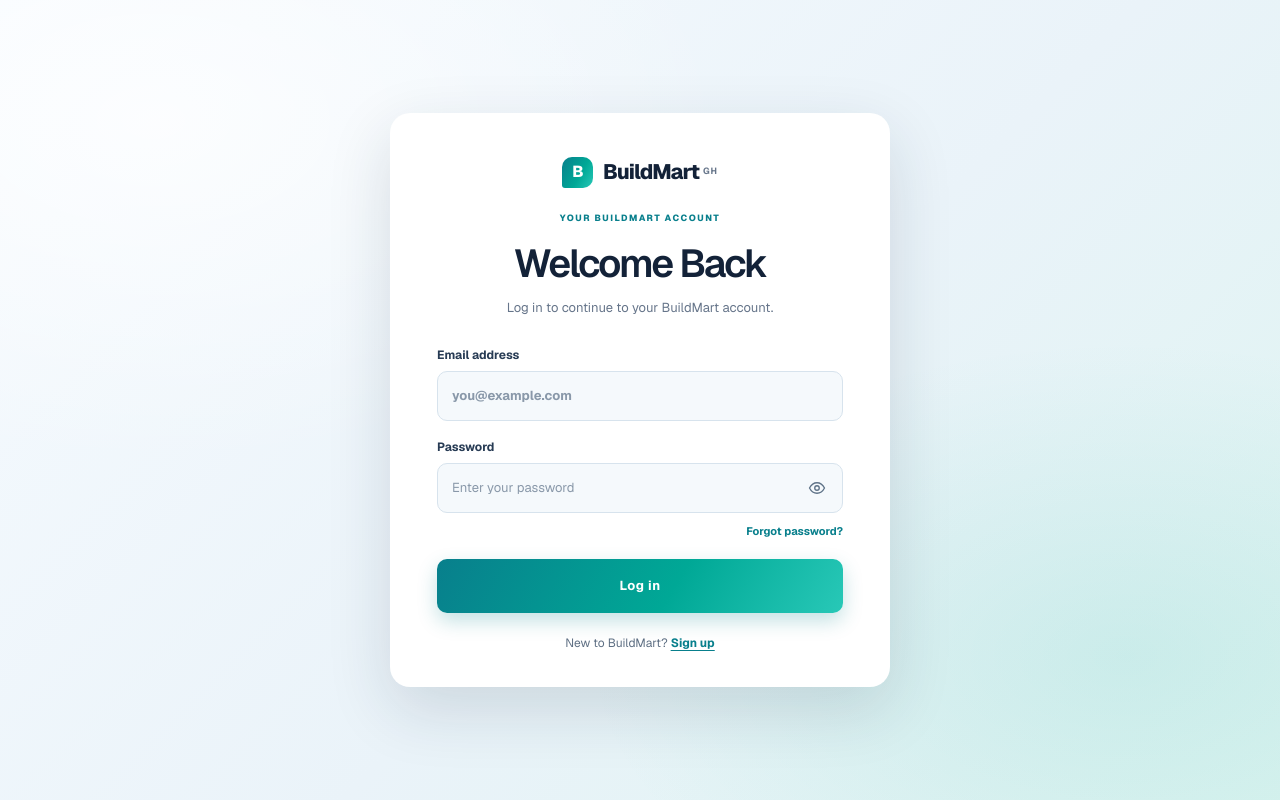
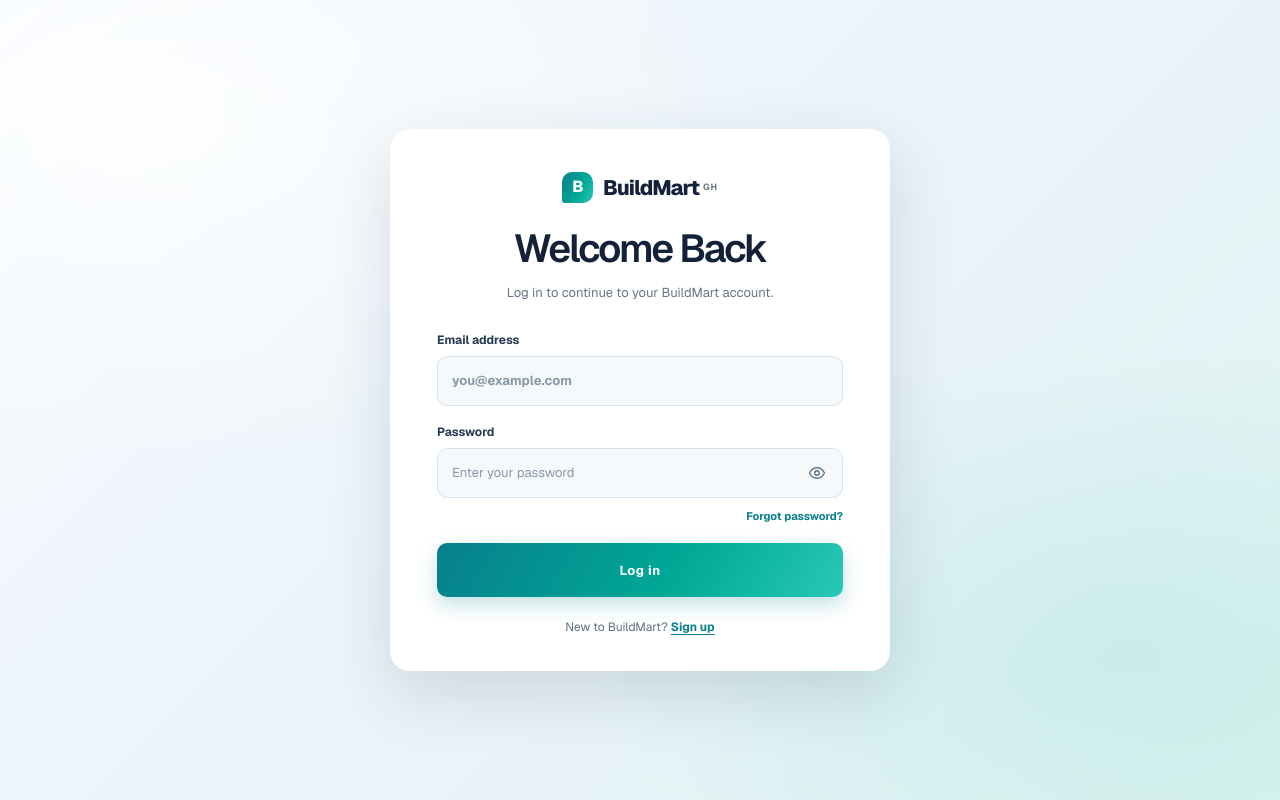
Before and after one commit to Uncle2-Tee/BuildMart, a Next.js app: page /login in a window 1280 px wide. Built offline with nearby package versions, Linux system fonts and the light colour scheme; no server answers.

Commit message:
login page updated

```diff
--- a/app/account-layout.js
+++ b/app/account-layout.js
@@ -13,7 +13,7 @@ export default function AccountLayout({ mode, initialRole = "", setup, check, re
         <Link className="brand account-brand" href="/" aria-label="BuildMart home">
           <span className="mark brand-mark">B</span><span>BuildMart<span className="brand-country">GH</span></span>
         </Link>
-        {!isSignup ? <span className="eyebrow muted-eyebrow">{isReset || isForgot ? "ACCOUNT SECURITY" : "YOUR BUILDMART ACCOUNT"}</span> : null}
+        {isReset || isForgot ? <span className="eyebrow muted-eyebrow">ACCOUNT SECURITY</span> : null}
         {!isSignup ? <h1>{isReset ? "Reset Password" : isForgot ? "Forgot Password?" : "Welcome Back"}</h1> : null}
         <p className="account-intro">
           {isSignup
```
